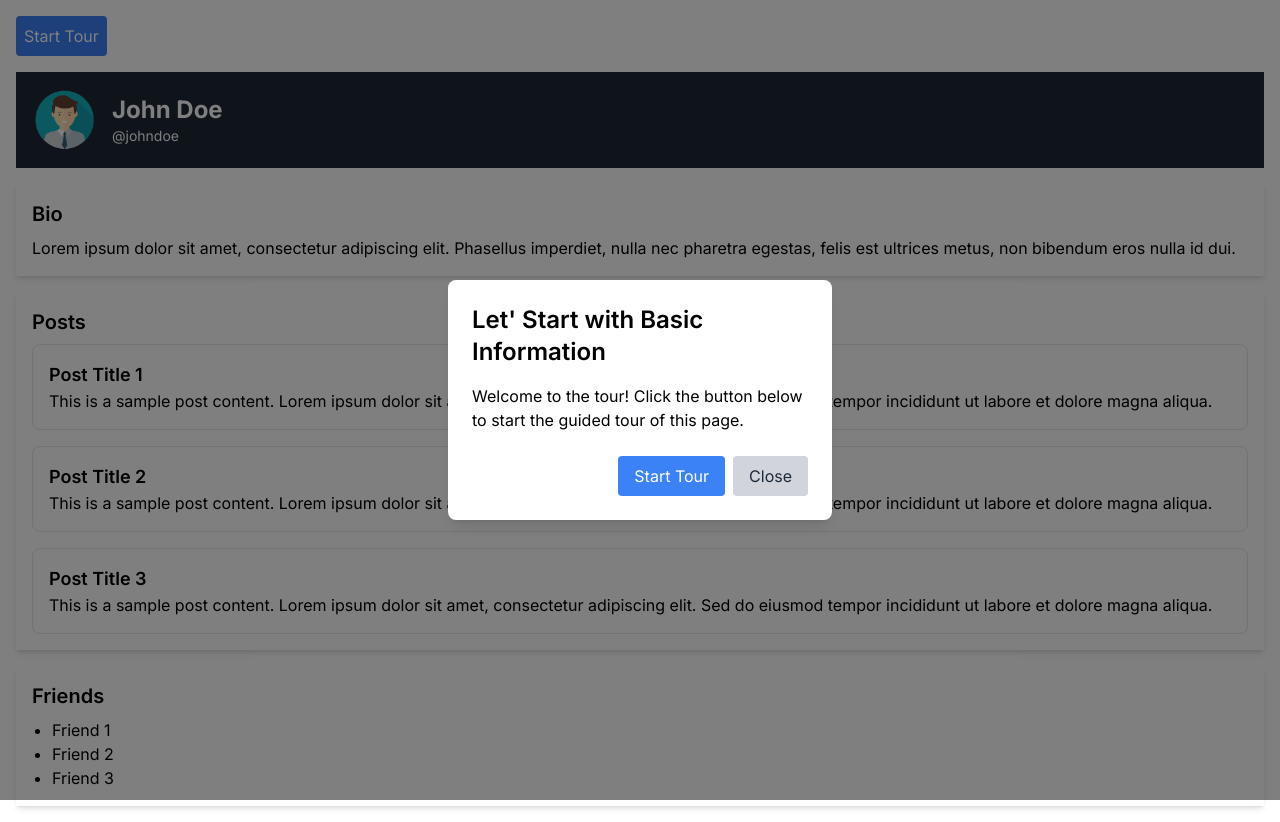
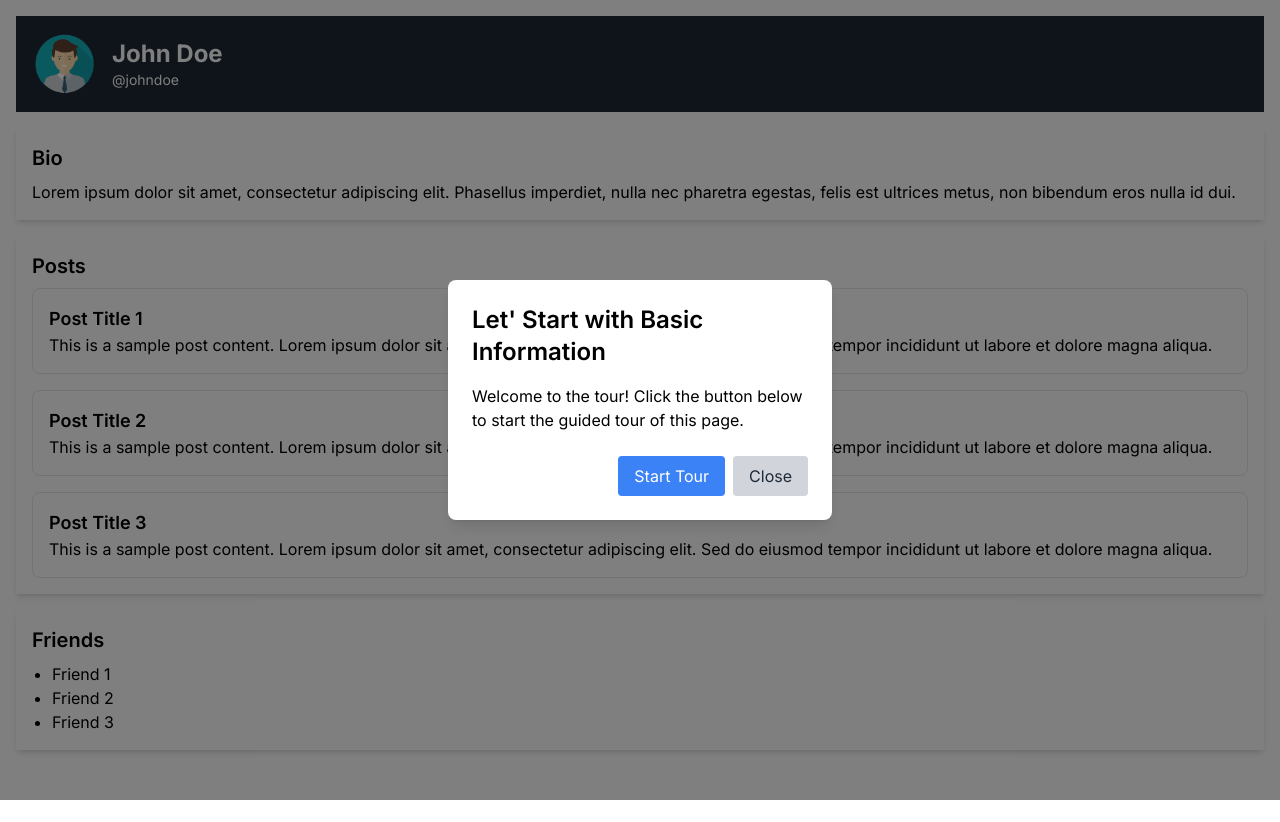
Before and after one commit to Abhishek8218/react-components, a Next.js app: page / in a window 1280 px wide. After the commit the page ends 800 px from the top, so only its background shows below. Built offline with nearby package versions, Linux system fonts and the light colour scheme.

Commit message:
scrollblock in popmodal,and removed start button from header

```diff
--- a/components/PopupModel.tsx
+++ b/components/PopupModel.tsx
@@ -1,4 +1,6 @@
-import React from 'react';
+'use client'
+
+import React, { useEffect } from 'react';
 
 interface ModalProps {
   isOpen: boolean;
@@ -7,6 +9,21 @@ interface ModalProps {
 }
 
 const Modal: React.FC<ModalProps> = ({ isOpen, onClose, onStartTour }) => {
+
+    // Effect to handle blocking/unblocking scrolling
+    useEffect(() => {
+      if (isOpen) {
+        document.body.style.overflow = 'hidden'; // Block scrolling
+      } else {
+        document.body.style.overflow = ''; // Restore scrolling
+      }
+
+      // Cleanup function to reset scrolling when the component is unmounted or when isOpen changes
+      return () => {
+        document.body.style.overflow = '';
+      };
+    }, [isOpen]);
+
   if (!isOpen) return null;
 
   return (
--- a/components/ProductPage.tsx
+++ b/components/ProductPage.tsx
@@ -89,12 +89,7 @@ const ProfilePage: React.FC = () => {
         onClose={() => setIsModalOpen(false)}
         onStartTour={() => {startTour()}}
         />
-      <button
-        onClick={() => setTourOpen(true)}
-        className="mb-4 p-2 bg-blue-500 text-white rounded"
-      >
-        Start Tour
-      </button>
+
 
       {/* Profile Header */}
       <div
```
